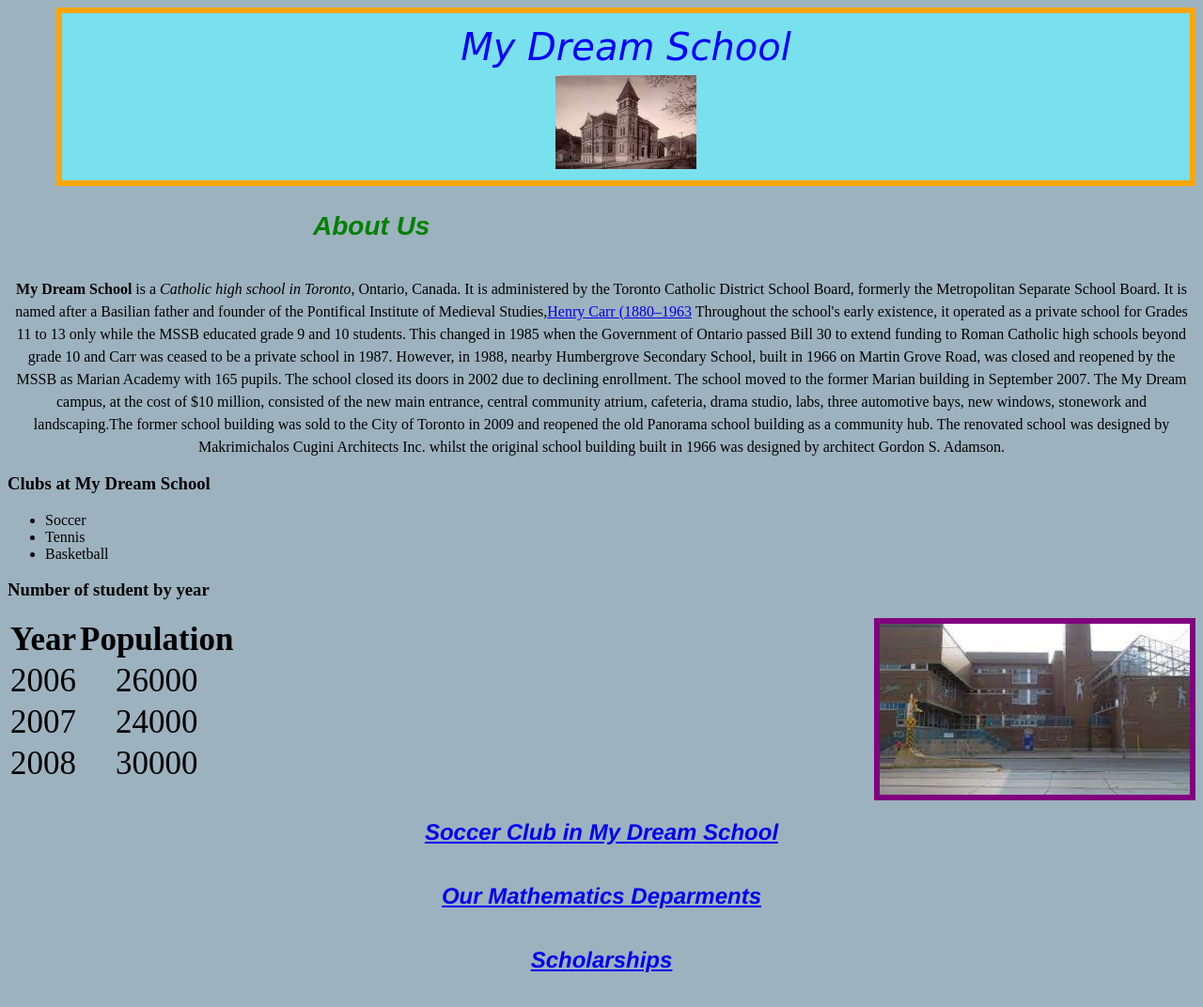
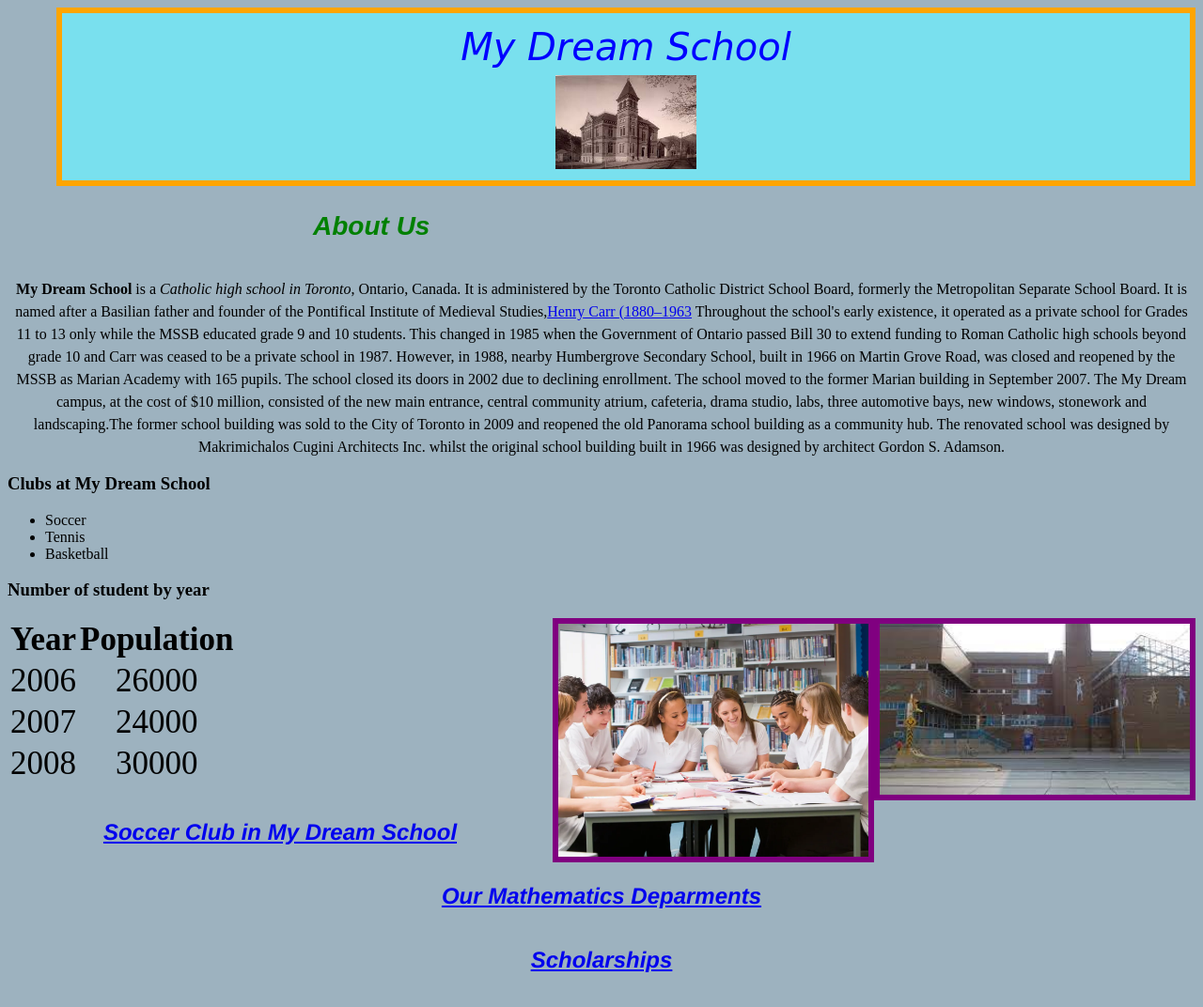
Before and after one commit to Nguyent53/Nguyent53.github.io, a plain HTML site: page index.html in a window 1280 px wide. Shown: the whole page at 94% size. Drawn offline with Linux system fonts and the light colour scheme.

Commit message:
Update index.html

```diff
--- a/index.html
+++ b/index.html
@@ -24,6 +24,7 @@ The school moved to the former Marian building in September 2007. The My Dream c
 <h3>Number of student by year </h3>
 <img id="Go" src="https://github.com/Nguyent53/Nguyent53.github.io/blob/main/School.jpg?raw=true
 " width=330>
+ <img id="Go" src="Goo.webp" width=330>
 
 <table>
             <thead>
```
